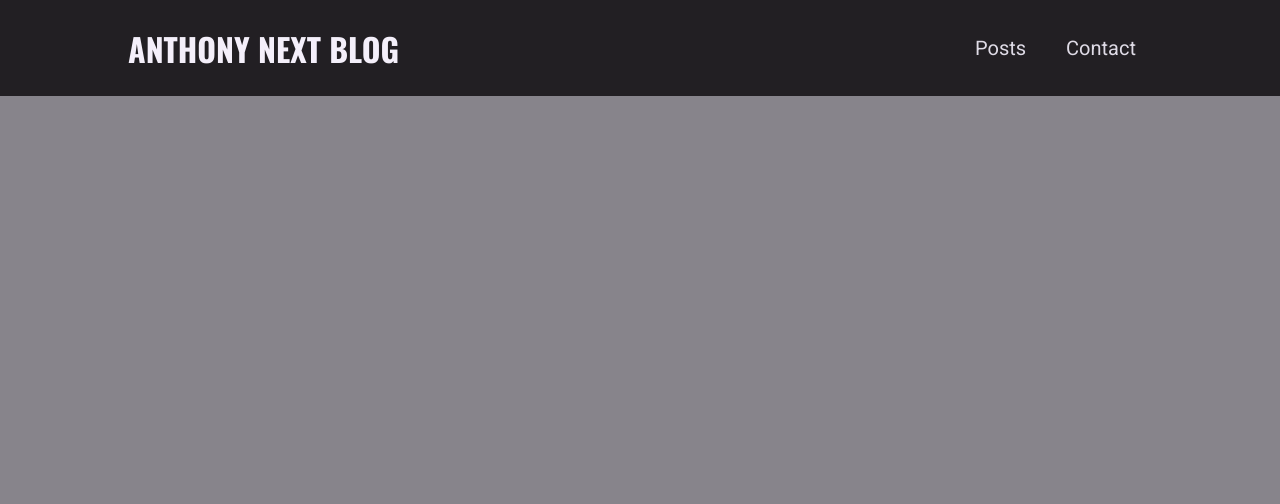
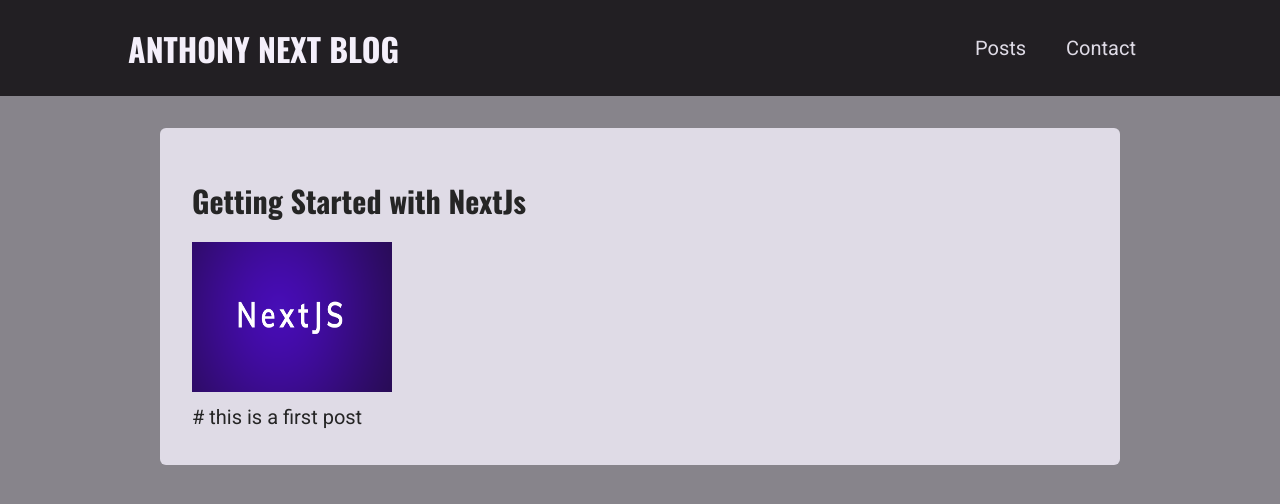
Before and after one commit to anthonyjt21/nextjs-blog, a Next.js app: page /posts/getting-started-with-nextjs in a window 1280 px wide. Shown: the top 504 px of the page. Built offline with nearby package versions, Linux system fonts and the light colour scheme.

Commit message:
add post content and post header
add post content and post header

```diff
--- /dev/null
+++ b/components/posts/post-detail/post-content.js
@@ -0,0 +1,21 @@
+import classes from './post-content.module.css';
+import PostHeader from './post-header';
+
+const DUMMY_POSTS = {
+  slug: 'getting-started-with-nextjs',
+  title: 'Getting Started with NextJs',
+  image: 'getting-started-nextjs.png',
+  date: '2021-01-01',
+  content: '# this is a first post',
+};
+function PostContent() {
+  const imagePath = `/images/posts/${DUMMY_POSTS.slug}/${DUMMY_POSTS.image}`;
+  return (
+    <article className={classes.content}>
+      <PostHeader title={DUMMY_POSTS.title} image={imagePath}></PostHeader>
+      {DUMMY_POSTS.content}
+    </article>
+  );
+}
+
+export default PostContent;
--- /dev/null
+++ b/components/posts/post-detail/post-content.module.css
@@ -0,0 +1,26 @@
+.content {
+  width: 95%;
+  max-width: 60rem;
+  margin: var(--size-8) auto;
+  font-size: var(--size-5);
+  line-height: var(--size-8);
+  background-color: var(--color-grey-100);
+  border-radius: 6px;
+  padding: var(--size-4);
+}
+
+.content p {
+  color: var(--color-grey-800);
+}
+
+.content .image {
+  margin: var(--size-4) auto;
+  width: 100%;
+  max-width: 600px;
+}
+
+@media (min-width: 768px) {
+  .content {
+    padding: var(--size-8);
+  }
+}
--- /dev/null
+++ b/components/posts/post-detail/post-header.js
@@ -0,0 +1,12 @@
+import Image from 'next/image';
+import classes from './post-header.module.css';
+function PostHeader(props) {
+  const { title, image } = props;
+  return (
+    <header>
+      <h1>{title}</h1>
+      <Image src={image} alt={title} width={200} height={150} />
+    </header>
+  );
+}
+export default PostHeader;
--- /dev/null
+++ b/components/posts/post-detail/post-header.module.css
@@ -0,0 +1,37 @@
+.header {
+  padding-bottom: var(--size-8);
+  border-bottom: 8px solid var(--color-primary-100);
+  margin: var(--size-4) 0;
+  display: flex;
+  flex-direction: column-reverse;
+  justify-content: space-between;
+  align-items: center;
+  gap: 1rem;
+}
+
+.header h1 {
+  font-size: var(--size-8);
+  color: var(--color-primary-500);
+  margin: 0;
+  line-height: initial;
+  text-align: center;
+}
+
+.header img {
+  object-fit: cover;
+  width: 200px;
+  height: 120px;
+}
+
+@media (min-width: 768px) {
+  .header {
+    margin: var(--size-8) 0;
+    flex-direction: row;
+    align-items: flex-end;
+  }
+
+  .header h1 {
+    font-size: var(--size-16);
+    text-align: left;
+  }
+}
--- a/pages/posts/[slug].js
+++ b/pages/posts/[slug].js
@@ -1,2 +1,6 @@
-function PostDetailPage() {}
+import PostContent from '../../components/posts/post-detail/post-content';
+
+function PostDetailPage() {
+  return <PostContent />;
+}
 export default PostDetailPage;
```
